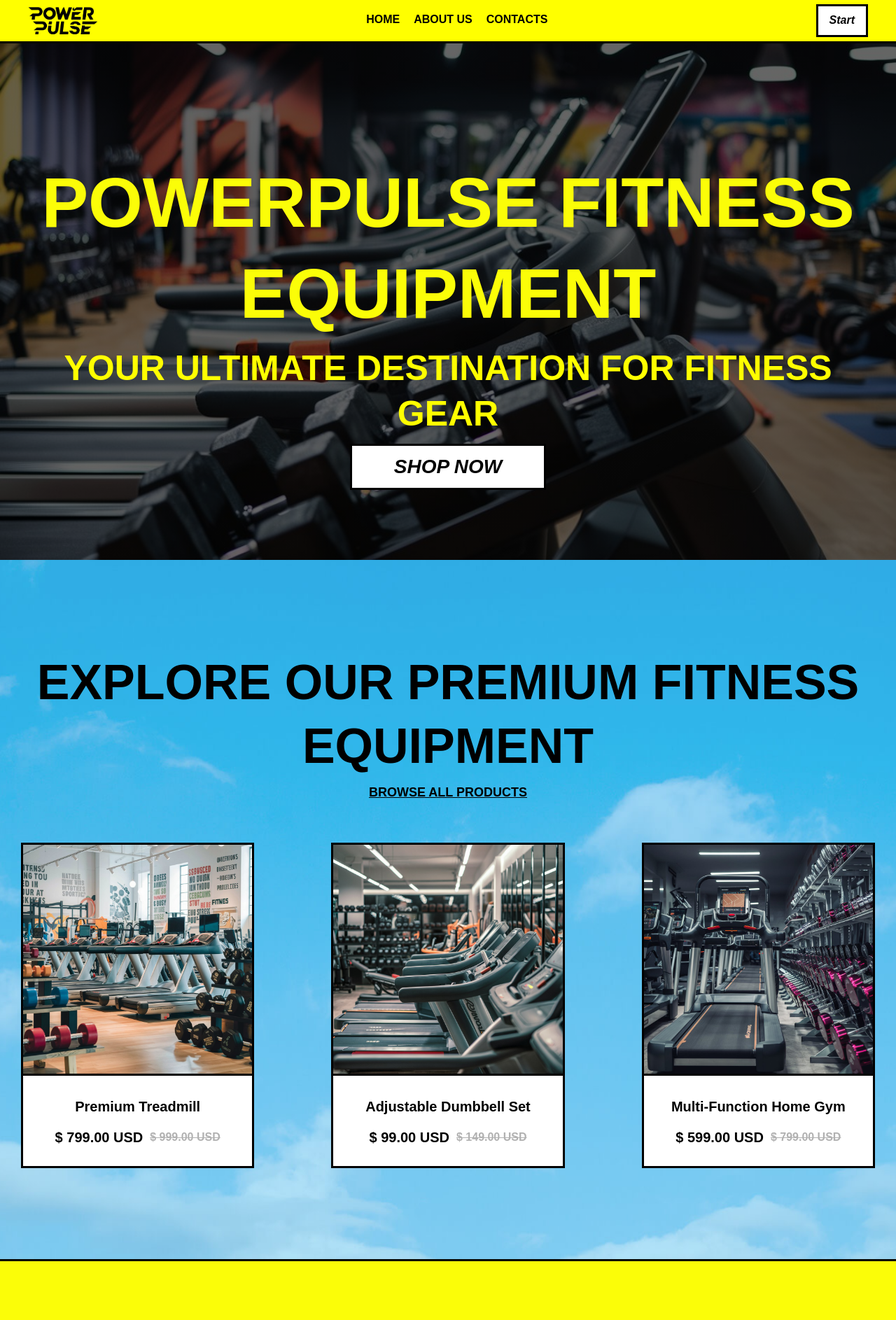
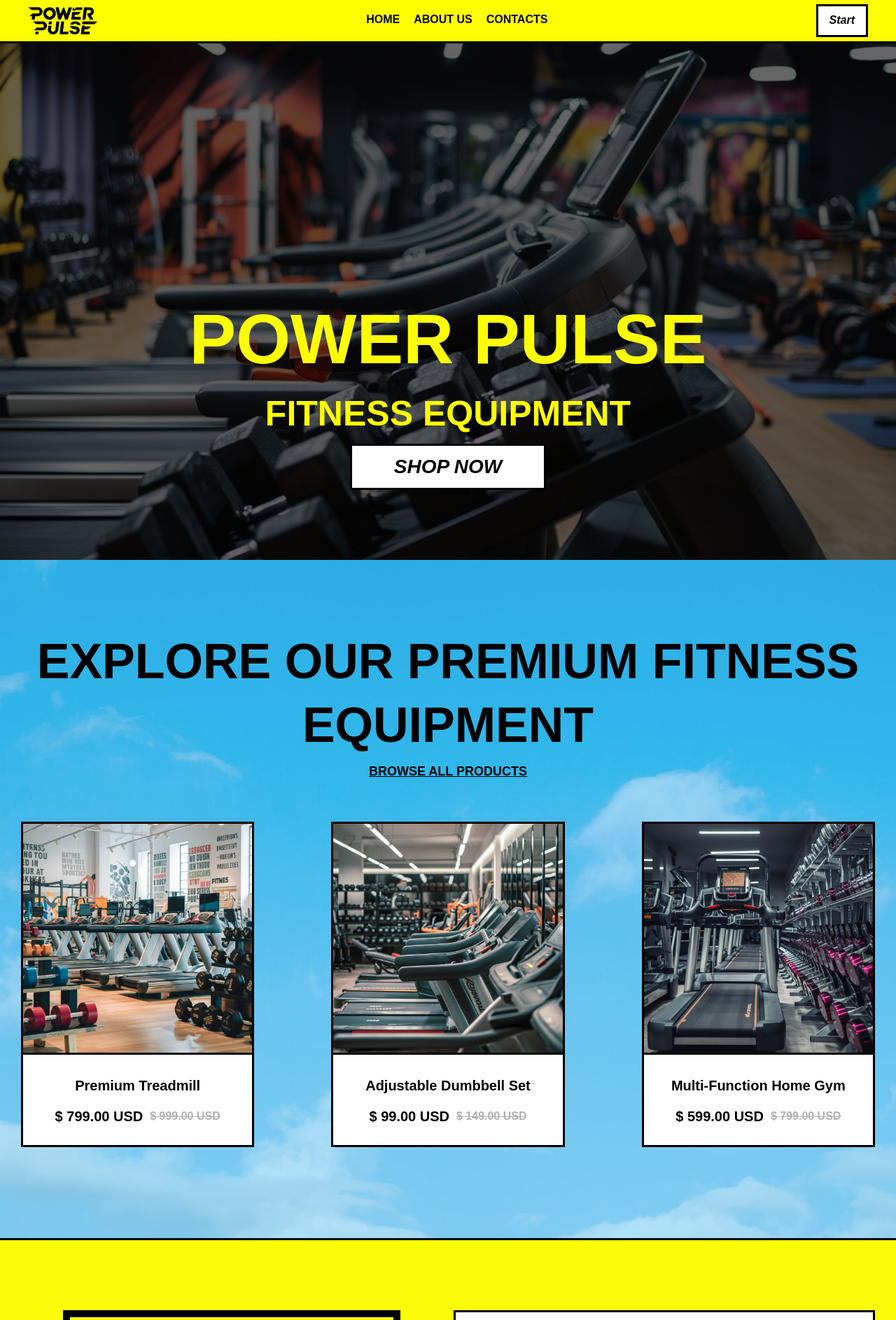
Before and after one commit to MishaKozarev/Template, a PHP site: page /index.html in a window 1280 px wide. Shown: the top 1886 px of the page at 70% size. Run offline with PHP 8.4, Linux system fonts and the light colour scheme; some web fonts are replaced.

Commit message:
feat: finish task

```diff
--- a/css/style.css
+++ b/css/style.css
@@ -541,7 +541,7 @@ blockquote {
 }
 
 .vVZymPhfgQMThhd {
-  padding-top: 130px;
+  padding-top: 100px;
   padding-bottom: 130px;
 }
 
@@ -1133,7 +1133,7 @@ blockquote {
   }
 
   .vVZymPhfgQMThhd {
-    padding-top: 80px;
+    padding-top: 100px;
     padding-bottom: 80px;
   }
 
@@ -1286,7 +1286,7 @@ blockquote {
   }
 
   .vVZymPhfgQMThhd {
-    padding-top: 60px;
+    padding-top: 100px;
     padding-bottom: 60px;
   }
 
@@ -1410,7 +1410,7 @@ blockquote {
   }
 
   .vVZymPhfgQMThhd {
-    padding-top: 50px;
+    padding-top: 100px;
     padding-bottom: 50px;
   }
 
--- a/index.html
+++ b/index.html
@@ -5,13 +5,13 @@
     <meta http-equiv="X-UA-Compatible" content="IE=edge" />
     <meta name="viewport" content="width=device-width, initial-scale=1.0" />
     <title>
-      Welcome to PowerPulse - Your Ultimate Destination for Fitness Equipment |
+      Welcome to Power Pulse - Your Ultimate Destination for Fitness Equipment |
       Home
     </title>
     <meta
       name="description"
       content="Discover the best selection of high-quality fitness equipment at
-      PowerPulse. Get fit and stay healthy with our range of top-notch gym gear.
+      Power Pulse. Get fit and stay healthy with our range of top-notch gym gear.
       Shop now!"
     />
 
@@ -47,10 +47,8 @@
       <section class="pdEjuibQRqbTMOM">
         <div class="vRoxRCGoqRFKkut vIGmRjvOTNiakJS">
           <div class="ZKRAFJvXYkROuhI">
-            <h1 class="KxPUkoFodZMItPI">PowerPulse Fitness Equipment</h1>
-            <h3 class="start__subtitle">
-              Your Ultimate Destination for Fitness Gear
-            </h3>
+            <h1 class="KxPUkoFodZMItPI">Power Pulse</h1>
+            <h3 class="start__subtitle">Fitness Equipment</h3>
             <a
               href="index.html#section-form"
               class="jqYlqJEDBvYplJN txUdAhIYAQpQNgL"
@@ -172,10 +170,10 @@
         <div class="vRoxRCGoqRFKkut vIGmRjvOTNiakJS">
           <div class="FDjhvBUwoJANKFl CVooXuNnWGJDunC">
             <div id="JbEyKLwdnwFJqYM" class="MranwNifwSajynN">
-              <h2 class="bAhTPYLnmcDgvfN SnHGegjusNqSzLG">Discover</h2>
+              <h2 class="bAhTPYLnmcDgvfN SnHGegjusNqSzLG">Pulse</h2>
               <div class="EqvOQPMKlvgjETE">
                 <p class="EeIDoDSIqXDkJmJ">
-                  At PowerPulse, we believe that everyone's fitness journey is
+                  At Power Pulse, we believe that everyone's fitness journey is
                   unique, marked by dedication and perseverance. We are
                   committed to providing the tools and support needed to achieve
                   your fitness goals.
@@ -197,7 +195,7 @@
                 limits, overcoming obstacles, and becoming the best version of
                 yourself."
               </h3>
-              <h3 class="CSIcNOiwjACWgyW">- PowerPulse Team</h3>
+              <h3 class="CSIcNOiwjACWgyW">- Power Pulse Team</h3>
             </div>
           </div>
         </div>
@@ -489,7 +487,7 @@
       <section class="dHzgxMLaKAWDoeh vVZymPhfgQMThhd" id="section-blog">
         <div class="vRoxRCGoqRFKkut vIGmRjvOTNiakJS">
           <div class="qvdZrxOqBADkIXv KtEqxInQcjgvKGO">
-            <h2>Explore Our PowerPulse Blog</h2>
+            <h2>Explore Our Power Pulse Blog</h2>
           </div>
           <div class="KQDKphhaoqUQLhu">
             <div class="AQuFRGUZbXBfWCA eWGfoVsEuunYwZY">
@@ -552,10 +550,10 @@
       <section class="section-text">
         <div class="section-text__container">
           <div class="block-text">
-            <h2>Why choose PowerPulse</h2>
+            <h2>Why choose Power Pulse</h2>
             <ol class="rounded">
               <li>
-                Embark on a journey into the world of PowerPulse and discover a
+                Embark on a journey into the world of Power Pulse and discover a
                 fusion of style and performance. Our diverse range of sports
                 equipment ensures that every aspect of your active lifestyle is
                 met with unparalleled excellence.
@@ -568,37 +566,37 @@
                 confidence.
               </li>
               <li>
-                Elevate your performance with PowerPulse, the ultimate ally in
+                Elevate your performance with Power Pulse, the ultimate ally in
                 your fitness odyssey. Crafted with cutting-edge technology and
                 premium materials, our products are engineered to optimize your
                 comfort and enhance your results, no matter the sport or
                 activity.
               </li>
               <li>
-                Discover the PowerPulse difference, where quality meets
+                Discover the Power Pulse difference, where quality meets
                 affordability. Our dedication to delivering value ensures that
                 you receive top-notch gear without breaking the bank, all while
                 maintaining style and functionality.
               </li>
               <li>
-                Immerse yourself in the world of PowerPulse, where fashion
+                Immerse yourself in the world of Power Pulse, where fashion
                 seamlessly integrates with function. From innovative designs to
                 sleek features, our equipment is meticulously crafted to empower
                 you to perform at your best, whether you're in the gym or on the
                 move.
               </li>
               <li>
-                Welcome to PowerPulse, your ultimate destination for all things
+                Welcome to Power Pulse, your ultimate destination for all things
                 sporty and stylish. Positioned at the intersection of
                 performance and fashion, our brand is committed to assisting you
                 in achieving your fitness aspirations while ensuring you look
                 and feel exceptional.
               </li>
               <li>
-                Embrace the PowerPulse ethos and unlock your potential. With our
-                extensive range of fitness equipment and accessories, we empower
-                athletes of every level to challenge limits, overcome obstacles,
-                and reach new pinnacles of success.
+                Embrace the Power Pulse ethos and unlock your potential. With
+                our extensive range of fitness equipment and accessories, we
+                empower athletes of every level to challenge limits, overcome
+                obstacles, and reach new pinnacles of success.
               </li>
             </ol>
           </div>
@@ -609,9 +607,9 @@
         <div class="vRoxRCGoqRFKkut vIGmRjvOTNiakJS">
           <div class="FDjhvBUwoJANKFl SfoypjeLSDEXGFr">
             <div id="vFOHfuPigpOLYmz" class="pPAHAkEssLpoqnp">
-              <h2>Discover Our PowerPulse Selection</h2>
+              <h2>Discover Our Power Pulse Selection</h2>
               <p class="guBHbBPXECOGTXD">
-                Our PowerPulse collection offers the perfect blend of style and
+                Our Power Pulse collection offers the perfect blend of style and
                 functionality. Whether you're setting up your home gym or
                 upgrading your fitness center, we have the ideal equipment to
                 keep you comfortable and motivated throughout your workout.
@@ -638,7 +636,7 @@
                       </div>
                       <div class="UQMUskOMEclOYKH">
                         <div class="PrftXNLzzSaPaam">
-                          PowerPulse Weight Bench
+                          Power Pulse Weight Bench
                         </div>
                         <div class="ZeiYcOMFNyzDXUI">
                           <div
@@ -669,7 +667,7 @@
                         />
                       </div>
                       <div class="UQMUskOMEclOYKH">
-                        <div class="PrftXNLzzSaPaam">PowerPulse Treadmill</div>
+                        <div class="PrftXNLzzSaPaam">Power Pulse Treadmill</div>
                         <div class="ZeiYcOMFNyzDXUI">
                           <div
                             data-wf-sku-bindings="%5B%7B%22from%22%3A%22f_price_%22%2C%22to%22%3A%22innerHTML%22%7D%5D"
@@ -704,7 +702,7 @@
               <div class="GkTDsGPpYtAGONJ" id="GkTDsGPpYtAGONJ">
                 <h5>Need to get in touch?</h5>
                 <a href="mailto:powerpulse@gmail.com">powerpulse@gmail.com</a>
-                <a href="tel:+9186482569452">+91-(864)-82569452</a>
+                <a href="tel:+918648256945">+91-(864)-8256945</a>
                 <a
                   target="_blank"
                   href="https://maps.app.goo.gl/W87kXk281ukQ8uoV7"
@@ -851,7 +849,7 @@
             /></a>
             <div class="footer__info-block column">
               <a href="mailto:powerpulse@gmail.com">powerpulse@gmail.com</a>
-              <a href="tel:+9186482569452">+91-(864)-82569452</a>
+              <a href="tel:+918648256945">+91-(864)-8256945</a>
               <a
                 target="_blank"
                 href="https://maps.app.goo.gl/W87kXk281ukQ8uoV7"
```
Also changed, not shown: about.html (+21 -17 lines), 1 other file.
